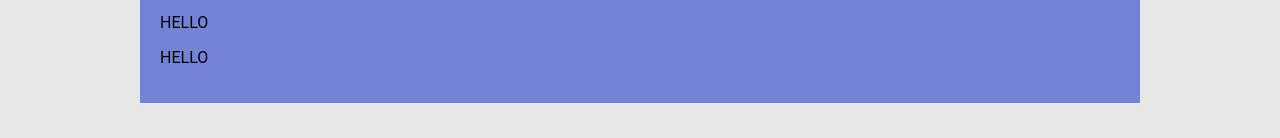
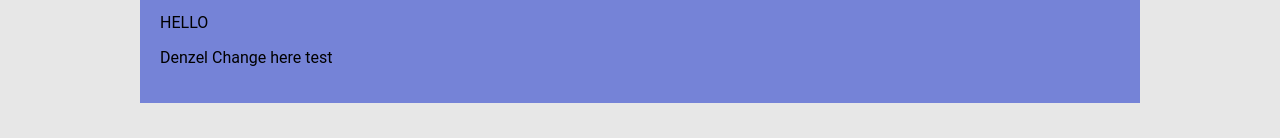
Before and after one commit to Lichargic/Dar-Basmah-ERP, a plain HTML site: page FrontEnd/Html/HomePage.html in a window 1280 px wide. Shown: the part 645-783 px from the top of the page. Drawn offline with Linux system fonts and the light colour scheme.

Commit message:
Test push
Testing the push so we can work harmoniously

```diff
--- a/FrontEnd/Html/HomePage.html
+++ b/FrontEnd/Html/HomePage.html
@@ -45,7 +45,7 @@
                     <p>HELLO</p>
                 </div>
                 <div class="insideTab">
-                    <p>HELLO</p>
+                    <p>Denzel Change here test</p>
                 </div>
             </div>
 
```
